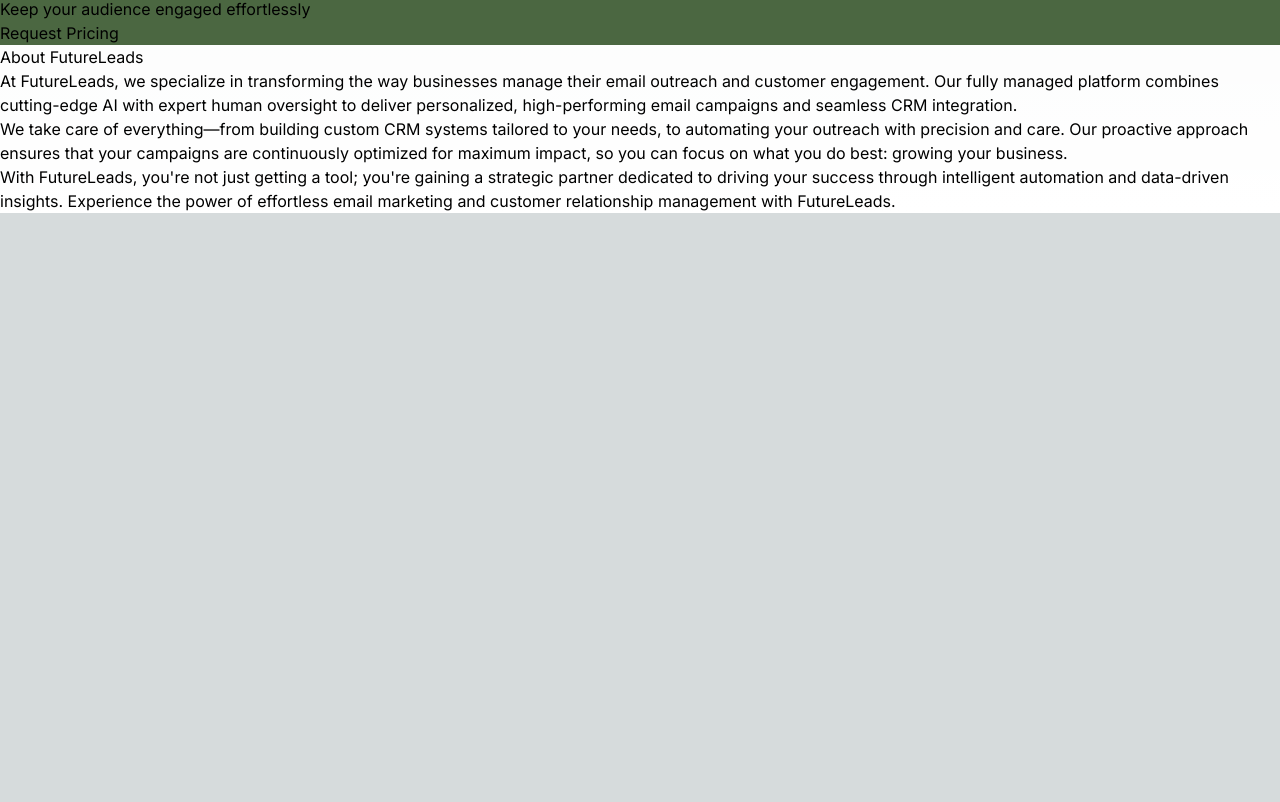
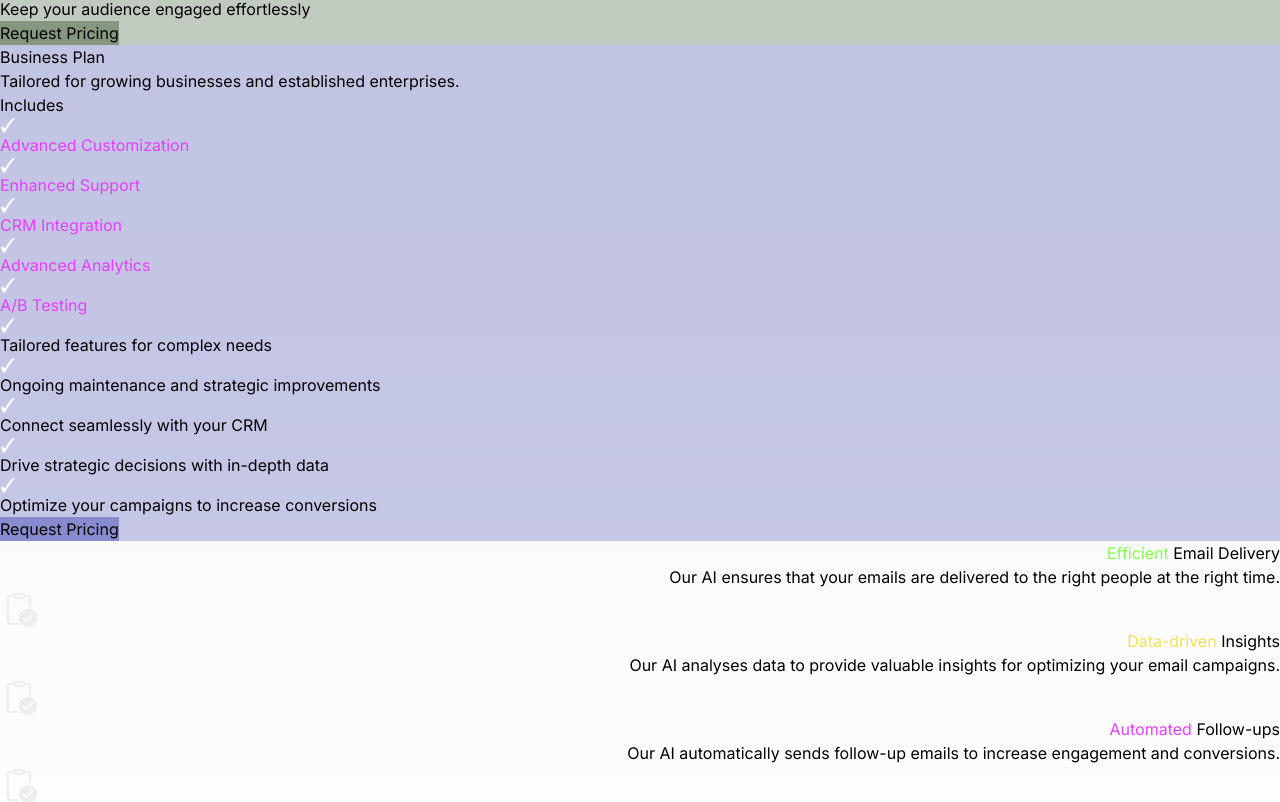
Before and after one commit to EvertsRozz/leadsync_next, a Next.js app: page / in a window 1280 px wide. Shown: the part 2878-3680 px from the top of the page. Before the commit the page ends 3091 px from the top, so only its background shows below. Built offline with nearby package versions, Linux system fonts and the light colour scheme.

Commit message:
Business plan section design done

```diff
--- a/app/components/benefitsCard.tsx
+++ b/app/components/benefitsCard.tsx
@@ -15,7 +15,7 @@
 function BenefitsCard(props: IBenefitsCardProps) {
   return (
     <div
-      className={`via-44% from-transparent px-12 pb-8 ${props.bgColor} space-between flex h-full flex-col bg-gradient-to-b`}
+      className={`from-transparent px-12 pb-8 ${props.bgColor} space-between flex h-full w-full flex-col bg-gradient-to-b`}
     >
       <p className="color-[#BABABA] mb-4 mt-[72px] text-base font-medium">
         {props.preHeader}
--- a/app/components/fullWidthBtn.tsx
+++ b/app/components/fullWidthBtn.tsx
@@ -10,8 +10,8 @@
   return (
     <button
       type="button"
-      style={{ backgroundColor: `#${props.customBtnColorHex}` }}
-      className={`max-h-[44px] w-40 w-full basis-1/2 self-end rounded-lg p-2 text-lg font-medium text-white`}
+      style={{ backgroundColor: `${props.customBtnColorHex}` }}
+      className={`max-h-[44px] w-full basis-1/2 self-end rounded-lg p-2 text-lg font-medium text-white`}
     >
       {props.customBtnText}
     </button>
--- a/app/components/mainContent.tsx
+++ b/app/components/mainContent.tsx
@@ -8,7 +8,6 @@
 import Step4Svg from "../../public/images/Step4.svg";
 import MBProSvg from "../../public/images/MBPro.svg";
 import BenefitsCard from "./benefitsCard";
-import { I_customBtn } from "./customBtn";
 import PricingComponent from "./pricingComponent";
 
 function MainContent() {
@@ -19,11 +18,77 @@
     "Experience effortless growth with our fully managed service driving your success.",
   ];
 
-  const btnProps: I_customBtn = {
-    customBtnText: "Click me!",
-    customBtnColorHex: "#007bff",
+  const benefitsData = [
+    {
+      preHeader: "Boost Your Sales",
+      header: "Email Marketing Solutions",
+      span: "Efficient and Effective",
+      spanColor: "text-[#83FF48]",
+      text: "Our AI-driven platform ensures advanced email delivery, maximizing engagement through personalized timing and content.",
+      bgColor: "to-[#138447]",
+      btnProps: {
+        customBtnText: "Get Started",
+        customBtnColorHex: "0F6913",
+      },
+    },
+    {
+      preHeader: "Boost Your Productivity",
+      header: "and Increase Efficiency",
+      span: "Save Time",
+      spanColor: "text-[#FF8A00]",
+      text: "Our AI-powered platform not only saves you time but also boosts efficiency with proactive automated follow-ups, ensuring no opportunity is missed.",
+      bgColor: "to-[#FF8A00]",
+      btnProps: {
+        customBtnText: "Learn More",
+        customBtnColorHex: "FF8A00",
+      },
+    },
+    {
+      preHeader: "Efficiency",
+      header: "Your Communication Process",
+      span: "Streamline",
+      spanColor: "text-[#F2E355]",
+      text: "Our platform streamlines communication with consistent, AI-optimized outreach, ensuring timely and relevant interactions that enhance response rates.",
+      bgColor: "to-[#F2E255]",
+      btnProps: {
+        customBtnText: "Learn More",
+        customBtnColorHex: "F2E255",
+      },
+    },
+    {
+      preHeader: "Unlock the Potential",
+      header: "for Email Automation",
+      span: "Powerful Tools",
+      spanColor: "text-[#E440FF]",
+      text: "Leverage AI-powered email automation tools to not just automate, but strategically optimize your campaigns for superior results.",
+      bgColor: "to-[#DD35F9]",
+      btnProps: {
+        customBtnText: "Get Started",
+        customBtnColorHex: "841349",
+      },
+    },
+  ];
+
+  const BenefitsSection = () => {
+    return (
+      <>
+        {benefitsData.map((benefit, index) => (
+          <BenefitsCard
+            key={index}
+            preHeader={benefit.preHeader}
+            header={benefit.header}
+            span={benefit.span}
+            spanColor={benefit.spanColor}
+            text={benefit.text}
+            bgColor={benefit.bgColor}
+            btnProps={benefit.btnProps}
+          />
+        ))}
+      </>
+    );
   };
 
+  // noinspection TypeScriptValidateTypes
   return (
     <main className="bg-black">
       <section className="mt-12 h-fit w-screen">
@@ -97,65 +162,8 @@
           </p>
         </div>
 
-        <div className="grid grid-cols-2 place-items-end justify-items-center gap-10 px-24">
-          {/* TODO */}
-          {/* fix tailwind issues regarding bgColor */}
-          <BenefitsCard
-            preHeader={"Boost Your Sales"}
-            header={"Email Marketing Solutions"}
-            span={"Efficient and Effective"}
-            spanColor={"text-[#83FF48]"}
-            text={
-              "Our AI-driven platform ensures advanced email delivery, maximizing engagement through personalized timing and content."
-            }
-            bgColor={"to-[#138447]"}
-            btnProps={{
-              customBtnText: "Get Started",
-              customBtnColorHex: "0F6913",
-            }}
-          />
-          <BenefitsCard
-            preHeader={"Boost Your Productivity"}
-            header={"and Increase Efficiency"}
-            span={"Save Time"}
-            spanColor={"text-[#FF8A00]"}
-            text={
-              "Our AI-powered platform not only saves you time but also boosts efficiency with proactive automated follow-ups, ensuring no opportunity is missed."
-            }
-            bgColor={"via-[#FF8A00]"}
-            btnProps={{
-              customBtnText: "Learn More",
-              customBtnColorHex: "FF8A00",
-            }}
-          />{" "}
-          <BenefitsCard
-            preHeader={"Efficiency"}
-            header={"Your Communication Process"}
-            span={"Streamline"}
-            spanColor={"text-[#F2E355]"}
-            text={
-              "Our platform streamlines communication with consistent, AI-optimized outreach, ensuring timely and relevant interactions that enhance response rates."
-            }
-            bgColor={"via-[#F2E255]"}
-            btnProps={{
-              customBtnText: "Learn More",
-              customBtnColorHex: "F2E255 ",
-            }}
-          />{" "}
-          <BenefitsCard
-            preHeader={"Unlock the Potential"}
-            header={"for Email Automation"}
-            span={"Powerful Tools"}
-            spanColor={"text-[#E440FF]"}
-            text={
-              "Leverage AI-powered email automation tools to not just automate, but strategically optimize your campaigns for superior results."
-            }
-            bgColor={"via-[#DD35F9]"}
-            btnProps={{
-              customBtnText: "Get Started",
-              customBtnColorHex: "841349",
-            }}
-          />
+        <div className="grid place-items-end justify-items-center px-24 sm:grid-cols-1 md:grid-cols-2 md:gap-10">
+          {BenefitsSection()}
         </div>
       </section>
 
@@ -201,6 +209,18 @@
         </div>
       </section>
 
+      <section className="mt-36 flex w-screen flex-col items-center justify-center">
+        <div className="flex flex-col items-center justify-center">
+          <h2 className="stroke-[#6BD762] text-center text-5xl font-extrabold leading-relaxed">
+            <p className="">Automate Your Social </p>
+            <p>Media Outreach</p>
+          </h2>
+          <div className="mt-8 rounded-md border border-solid border-[#6BD762] px-10 py-7 text-4xl font-normal text-[#6BD762]">
+            COMING SOON
+          </div>
+        </div>
+      </section>
+
       <section className="mt-36 flex w-screen flex-col items-center justify-center"></section>
     </main>
   );
--- a/app/components/pricingComponent.tsx
+++ b/app/components/pricingComponent.tsx
@@ -1,12 +1,11 @@
 import React from "react";
 import PricingComponentBenefits from "./pricingComponentBenefits";
-import { I_pricingComponentBenefits } from "./pricingComponentBenefits";
 import PricingComponentPlan from "./pricingComponentPlan";
 
 function PricingComponent() {
   return (
-    <div className="mx-24 mt-24 flex flex-row">
-      <div className="flex w-1/2 flex-col justify-center">
+    <div className="mx-24 mt-24 grid grid-cols-2 gap-20">
+      <div className="flex w-full flex-col justify-center">
         <PricingComponentBenefits
           span="Efficient"
           spanColor="83FF48"
@@ -29,9 +28,9 @@
           textOrient="left"
         />
       </div>
-      <div className="w-1/2">
+
       <PricingComponentPlan
-          planBgColor="#4B6741"
+        planBgColor="rgba(75, 103, 65, 0.3)"
         planHeader="Starter Plan"
         postHeader="Perfect for small businesses and startups"
         headerParagraph="Get started quickly with a simplified setup and essential tools that grow with your business."
@@ -50,6 +49,51 @@
           "Keep your audience engaged effortlessly",
         ]}
         planBenefitsTextColor="#83FF48"
+        fullWidthBtnColor="rgba(75, 103, 65, 0.5)"
+      />
+
+      <PricingComponentPlan
+        planBgColor="rgba(76, 80, 181, 0.3)"
+        planHeader="Business Plan"
+        postHeader="Tailored for growing businesses and established enterprises."
+        planBenefitsLeft={[
+          "Advanced Customization",
+          "Enhanced Support",
+          "CRM Integration",
+          "Advanced Analytics",
+          "A/B Testing",
+        ]}
+        planBenefitsRight={[
+          "Tailored features for complex needs",
+          "Ongoing maintenance and strategic improvements",
+          "Connect seamlessly with your CRM",
+          "Drive strategic decisions with in-depth data",
+          "Optimize your campaigns to increase conversions",
+        ]}
+        planBenefitsTextColor="#E440FF"
+        fullWidthBtnColor="rgba(76, 80, 181, 0.5)"
+      />
+      <div className="flex w-full flex-col items-end justify-center">
+        <PricingComponentBenefits
+          span="Efficient"
+          spanColor="83FF48"
+          header="Email Delivery"
+          text="Our AI ensures that your emails are delivered to the right people at the right time."
+          textOrient="right"
+        />
+        <PricingComponentBenefits
+          span="Data-driven"
+          spanColor="F2E355"
+          header="Insights"
+          text="Our AI analyses data to provide valuable insights for optimizing your email campaigns."
+          textOrient="right"
+        />
+        <PricingComponentBenefits
+          span="Automated"
+          spanColor="E440FF"
+          header="Follow-ups"
+          text="Our AI automatically sends follow-up emails to increase engagement and conversions."
+          textOrient="right"
         />
       </div>
     </div>
--- a/app/components/pricingComponentBenefits.tsx
+++ b/app/components/pricingComponentBenefits.tsx
@@ -1,18 +1,21 @@
 import React from "react";
 import Image from "next/image";
 import TaskCheckSvg from "../../public/images/TaskCheck.svg";
+
+type TextAlign = "left" | "right" | "center" | "justify" | "initial";
 
 export interface I_pricingComponentBenefits {
   span: string;
   header: string;
   spanColor: string;
   text: string;
-  textOrient: string;
+  textOrient: TextAlign;
 }
 
 function PricingComponentBenefits(props: I_pricingComponentBenefits) {
   return (
     <div className="mb-10 flex">
+      {props.textOrient === "left" ? (
         <Image
           src={TaskCheckSvg}
           alt=""
@@ -20,13 +23,26 @@
           width={38}
           className="mr-5"
         />
+      ) : null}
       <div>
-        <h4 className="text-xl font-medium">
+        <h4
+          className="text-xl font-medium"
+          style={{ textAlign: props.textOrient ?? "initial" }}
+        >
           <span style={{ color: `#${props.spanColor}` }}>{props.span} </span>
           {props.header}
         </h4>
-        <p>{props.text}</p>
+        <p style={{ textAlign: props.textOrient ?? "initial" }}>{props.text}</p>
       </div>
+      {props.textOrient === "right" ? (
+        <Image
+          src={TaskCheckSvg}
+          alt=""
+          height={40}
+          width={38}
+          className="ml-5"
+        />
+      ) : null}
     </div>
   );
 }
--- a/app/components/pricingComponentPlan.tsx
+++ b/app/components/pricingComponentPlan.tsx
@@ -7,10 +7,11 @@
   planBgColor: string;
   planHeader: string;
   postHeader: string;
-  headerParagraph: string;
+  headerParagraph?: string;
   planBenefitsLeft: string[];
   planBenefitsRight: string[];
   planBenefitsTextColor: string;
+  fullWidthBtnColor: string;
 }
 
 function PricingComponentPlan(props: I_pricingComponentPlan) {
@@ -62,7 +63,9 @@
       <div className="border-b pb-3">
         <h4 className="text-2xl font-medium">{props.planHeader}</h4>
         <p className="text-xs font-normal">{props.postHeader}</p>
-        <p className="pt-3 text-sm font-normal">{props.headerParagraph}</p>
+        {props.headerParagraph ? (
+          <p className="pt-3 text-sm font-normal">{props.headerParagraph}</p>
+        ) : null}
       </div>
       <div className="mb-9 border-b">
         <p className="mt-10">Includes</p>
@@ -75,7 +78,7 @@
       </div>
       <FullWidthBtn
         customBtnText="Request Pricing"
-        customBtnColorHex="4B6741"
+        customBtnColorHex={`${props.fullWidthBtnColor}`}
       />
     </div>
   );
```
Lines whose indentation alone changed are shown as unchanged.
